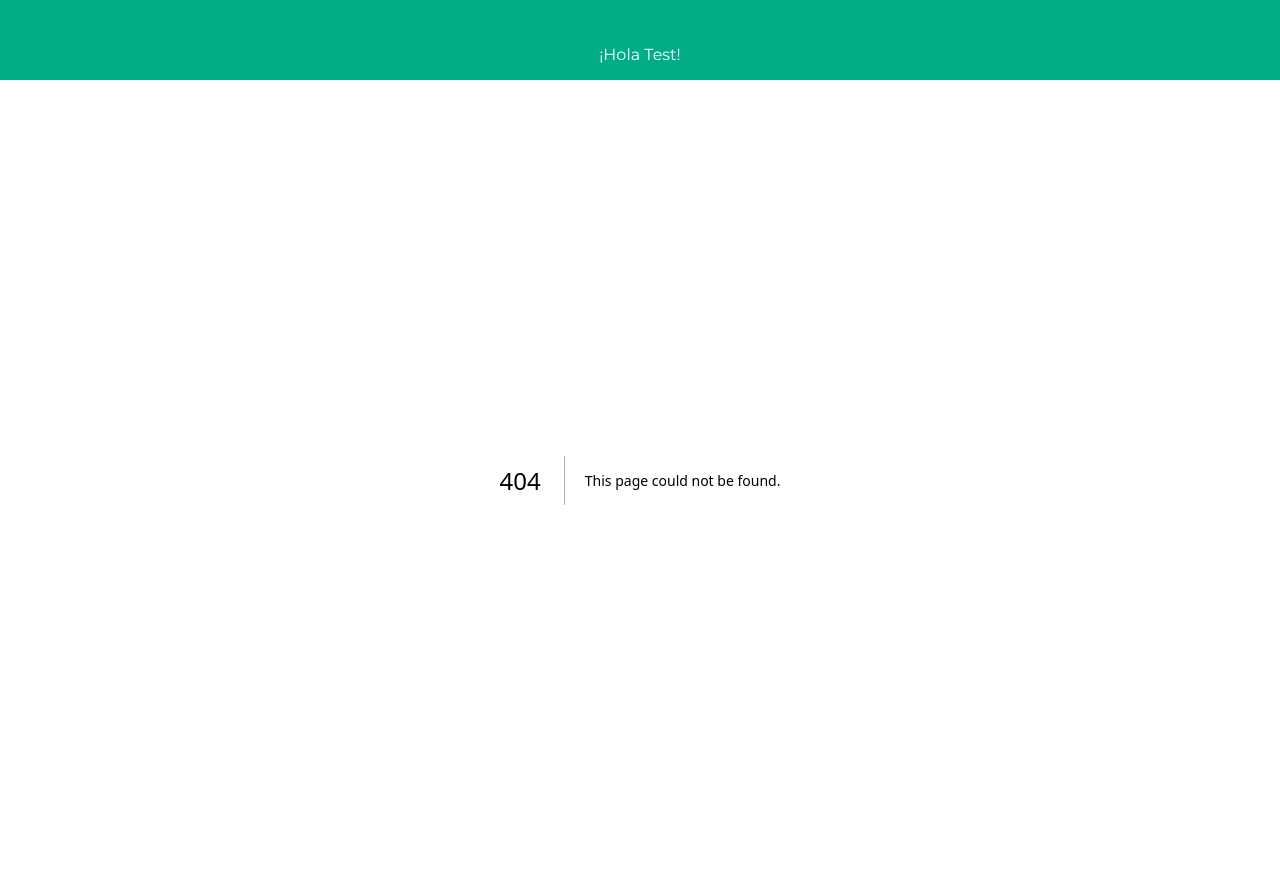
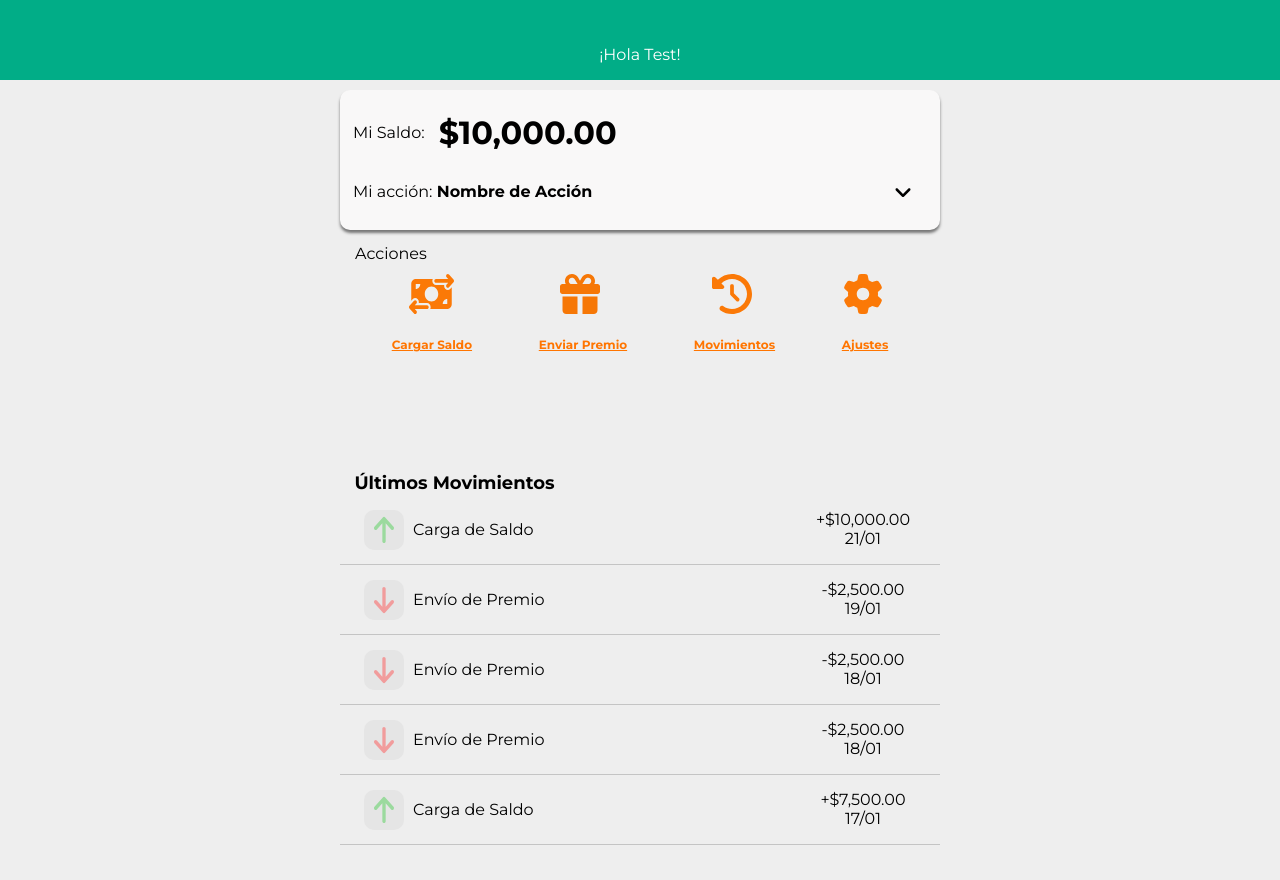
Before and after one commit to ipiccardo/youmarket, a Next.js app: page /pages/dashboard/prueba in a window 1280 px wide. Before the commit this address had no page. Built offline with nearby package versions, Linux system fonts and the light colour scheme.

Commit message:
Se ejecutan pruebas

```diff
--- /dev/null
+++ b/src/app/pages/dashboard/prueba/page.tsx
@@ -0,0 +1,14 @@
+import React from 'react'
+import Card from '@/components/Ui/card/Card'
+import Actions from '@/components/actions/Actions';
+
+const HomePage = () => {
+    return (
+        <div>
+            <Card />
+            <Actions />
+        </div>
+    )
+}
+
+export default HomePage
```
